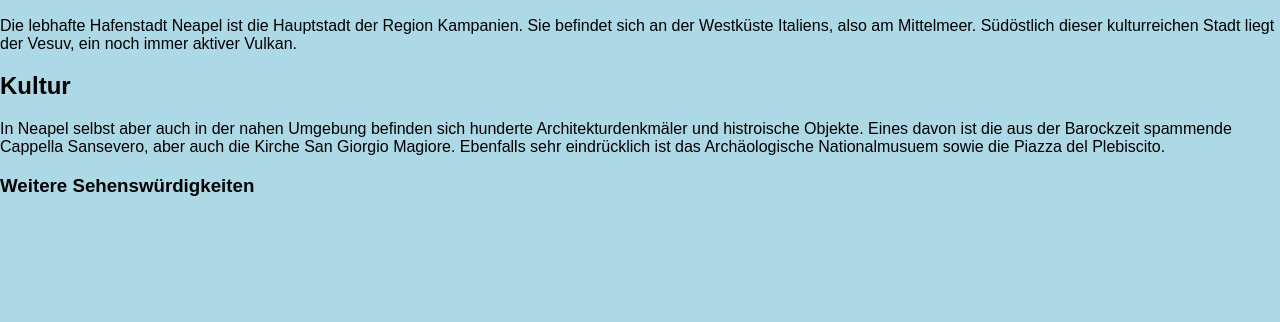
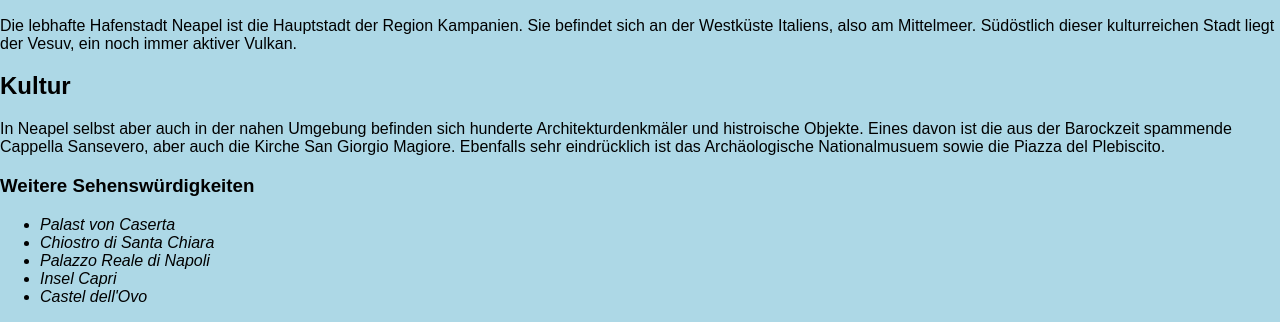
Before and after one commit to gymmu/blogeintrag-noraliechty, a plain HTML site: page index.html in a window 1280 px wide. Shown: the part 1071-1393 px from the top of the page. Before the commit the page ends 1287 px from the top, so only its background shows below. Drawn offline with Linux system fonts and the light colour scheme.

Commit message:
Aufzählung 2

```diff
--- a/index.html
+++ b/index.html
@@ -60,8 +60,9 @@
   </p>
 </section>
 <h3>Weitere Sehenswürdigkeiten</h3>
+
 <section>
-
+  <ul class="li-kursiv"><li>Palast von Caserta</li><li>Chiostro di Santa Chiara</li><li>Palazzo Reale di Napoli</li><li>Insel Capri</li><li>Castel dell'Ovo</li></ul>
 </section>
 
 
```
